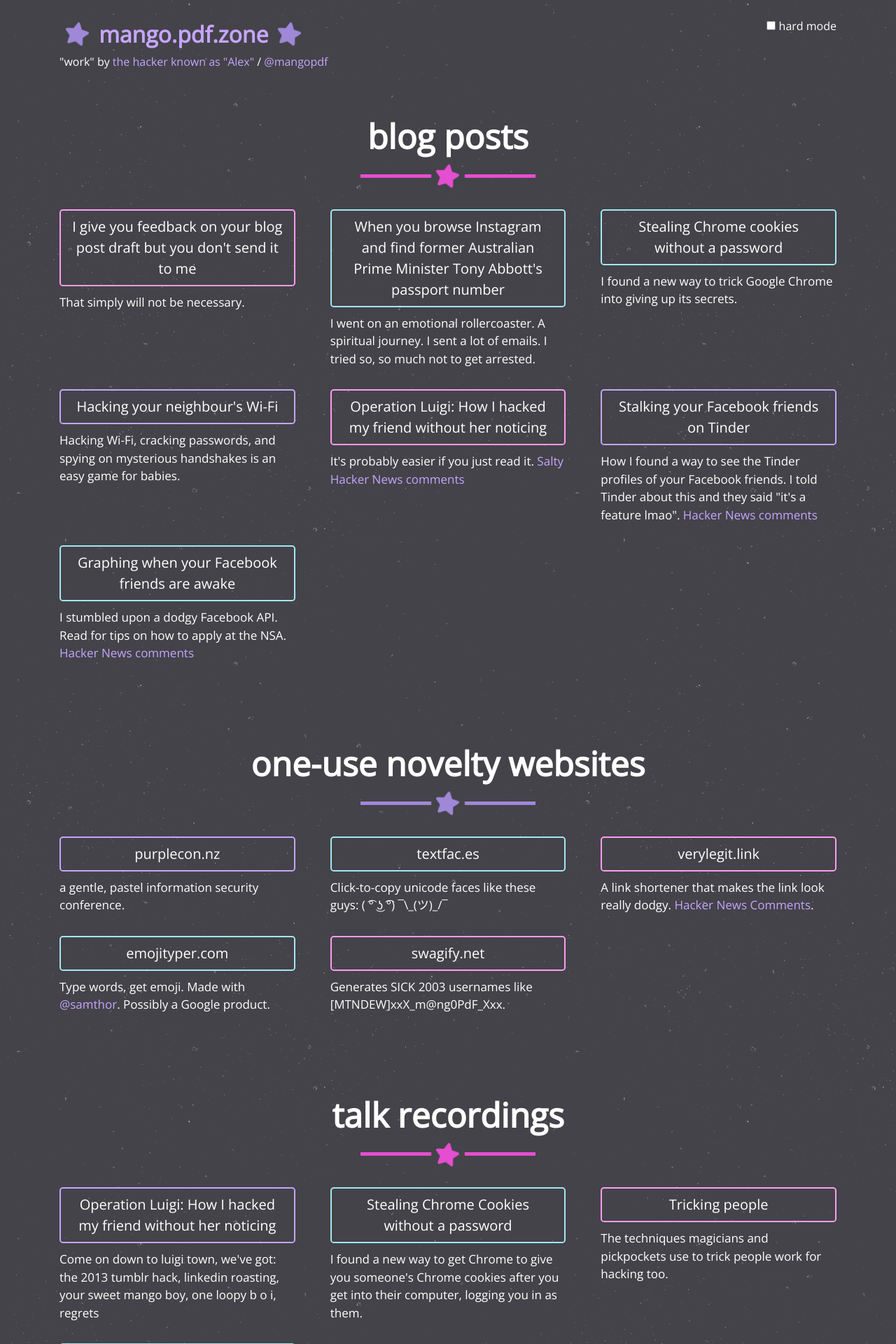
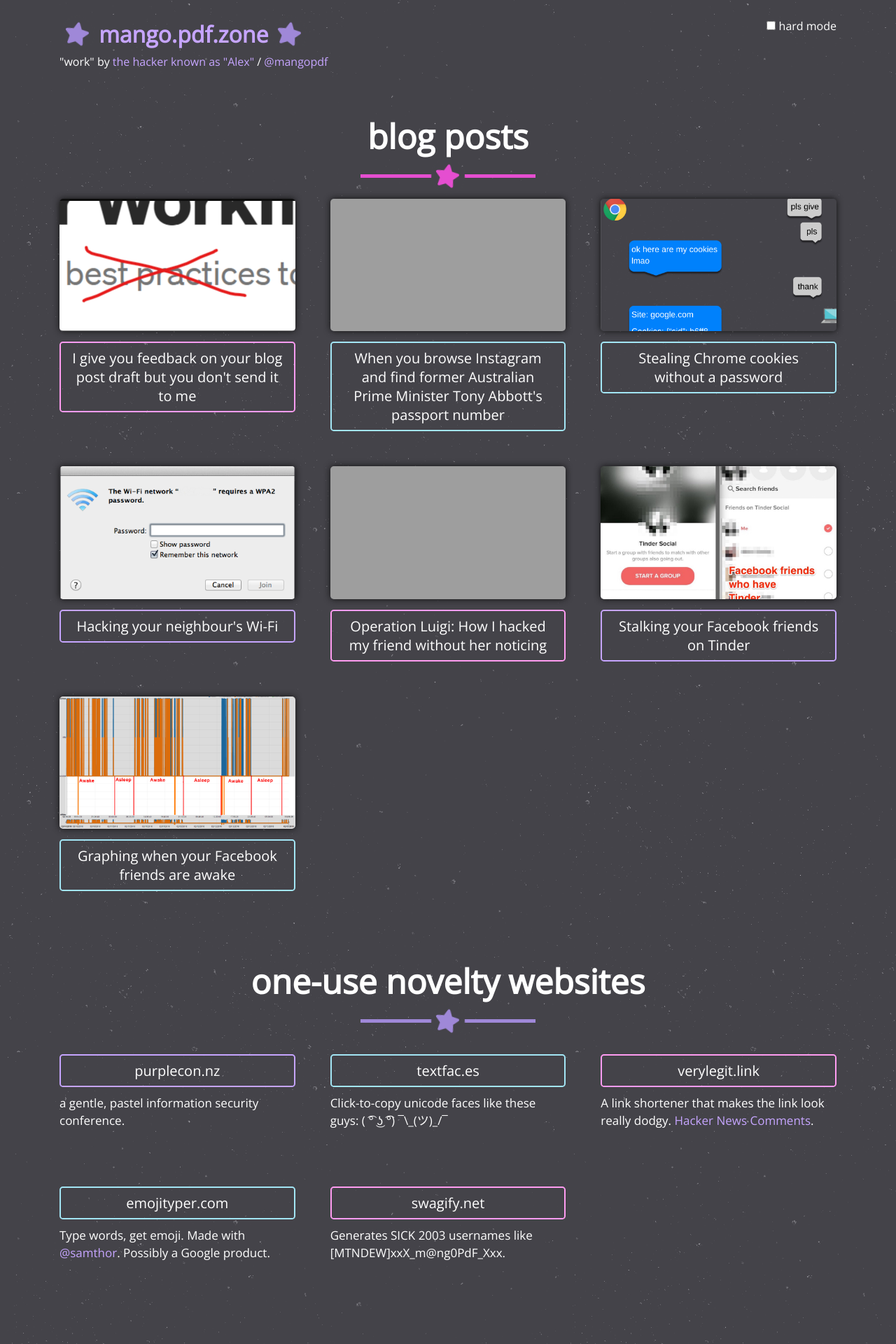
Before and after one commit to mangopdf/mangopdf.github.io, a Jekyll site: the page built from README.md, in a window 1280 px wide. Shown: the top 1920 px of the page at 70% size. Built offline with Jekyll 4.4.1, drawn with Linux system fonts in a browser that asks for light colours; nearby versions of some CDN libraries; our own code applies the rules of GitHub Pages for plain Markdown files; comment, search, counter and statistics services are not loaded; some of the changed text lies outside the part shown; grey boxes are pictures that could not be loaded.

Commit message:
we youtube now

```diff
--- a/_layouts/home.html
+++ b/_layouts/home.html
@@ -9,21 +9,17 @@
             <h2 class="text-center scrollspy" id="blog">blog posts</h2>
             <hr class="star-primary star-blue">
             <div class="grid">
-                {% for post in site.posts %}
-                {% unless post.hidden  %}
+                {% for post in site.posts %} {% unless post.hidden %}
                 <div class="portfolio-item">
+                    <div class="post-image-container">
+                        <a href="{{ post.url | relative_url }}">
+                            <img class="post-image" src="{{ post.image }}" />
+                        </a>
+                    </div>
+
                     <a href="{{ post.url | relative_url }}" class="btn btn-lg btn-outline btn-{{ post.colour }}">{{ post.title | escape }}</a>
-                    <div class="caption">
-                        <div class="caption-content">
-                            <p>
-                            {{ post.excerpt }}
-                            </p>
                 </div>
-                    </div>
-                </div>
-                {% endunless %}
-
-                {% endfor %}
+                {% endunless %} {% endfor %}
             </div>
 
     </section>
@@ -160,7 +156,7 @@
 
     <section id="" class="portfolio success">
         <div class="container">
-            <h2 class="text-center scrollspy" id="talks">talk recordings</h2>
+            <h2 class="text-center scrollspy" id="talks">conference talk videos</h2>
             <hr class="star-primary star-pink">
             <div class="grid">
 
@@ -217,7 +213,8 @@
             <h2 class="text-center scrollspy" id="tweets">tweets</h2>
             <hr class="star-primary star-purple">
             <div class="container col-lg-8">
-                <a class="twitter-timeline" data-width="700" data-height="400" data-dnt="true" data-theme="dark" data-link-color="#9266CC" href="https://twitter.com/mangopdf">Tweets by mangopdf</a> <script async src="//platform.twitter.com/widgets.js" charset="utf-8"></script>
+                <a class="twitter-timeline" data-width="700" data-height="400" data-dnt="true" data-theme="dark" data-link-color="#9266CC" href="https://twitter.com/mangopdf">Tweets by mangopdf</a>
+                <script async src="//platform.twitter.com/widgets.js" charset="utf-8"></script>
             </div>
 
         </div>
@@ -232,15 +229,15 @@
                 <div class="portfolio-item">
                     <h4>What's with the "Alex" thing?</h4>
                     <p>
-                    Once, an article referred to me as <a href="https://www.vice.com/en_us/article/9a3dkv/tinder-social-lets-you-stalk-your-friends-dating-habits-hack-last-active">a hacker who goes by the name "Alex"</a>, so that's my hacker handle now and there's nothing I can do about it.
+                        Once, an article referred to me as <a href="https://www.vice.com/en_us/article/9a3dkv/tinder-social-lets-you-stalk-your-friends-dating-habits-hack-last-active">a hacker who goes by the name "Alex"</a>, so that's my hacker handle
+                        now and there's nothing I can do about it.
                     </p>
                 </div>
 
                 <div class="portfolio-item">
                     <h4>Do you have an actual pdf called mango.pdf?</h4>
                     <p>
-                    Sure, <a id="pdf" href="/mango.pdf" data-uh-dont-worry-about-it="lisreal2401">here you go</a>.
-                    It's got a password on it though. The password is hidden somewhere in this page. Have fun!
+                        Sure, <a id="pdf" href="/mango.pdf" data-uh-dont-worry-about-it="lisreal2401">here you go</a>. It's got a password on it though. The password is hidden somewhere in this page. Have fun!
                     </p>
                 </div>
 
--- a/_posts/2016-07-21-stalking-your-facebook-friends-on-tinder.markdown
+++ b/_posts/2016-07-21-stalking-your-facebook-friends-on-tinder.markdown
@@ -6,6 +6,7 @@
 colour: purple
 description: A hidden Tinder API lets you see the Tinder profiles of your Facebook friends.
 permalink: /stalking-your-facebook-friends-on-tinder
+image: img/2016-07-21-stalking-your-facebook-friends-on-tinder/37d7cc91dc609517a090314b5e34bb8db52b3ac4a4ae889fe5d4932bac6c2ba7.png
 ---
 
 Whoa hello hey look I think I made a thing that lets you see the Tinder
--- a/gulpfile.js
+++ b/gulpfile.js
@@ -116,4 +116,5 @@
   // Reloads the browser whenever HTML or JS files change
   gulp.watch('*.html', browserSync.reload);
   gulp.watch('js/**/*.js', browserSync.reload);
+  gulp.watch('css/**/*.css', browserSync.reload);
 });
```
Also changed, not shown: _posts/2018-03-01-hacking-your-neighbours-wifi.md (+1 -1 lines), _posts/2018-09-26-stealing-chrome-cookies-without-root.md (+1 -1 lines), css/freelancer.css (+12 -3 lines), js/contact_me.js (deleted, +0 -75 lines), scss/_memes.scss (+3 -4 lines), scss/_portfolio.scss (+12 -2 lines), css/freelancer.min.css, img/chrome-cookies/chrome_heyy.png (added), img/chrome-cookies/chromepls.png (added), img/wifipassword.png (added). Lines whose indentation alone changed are shown as unchanged.
